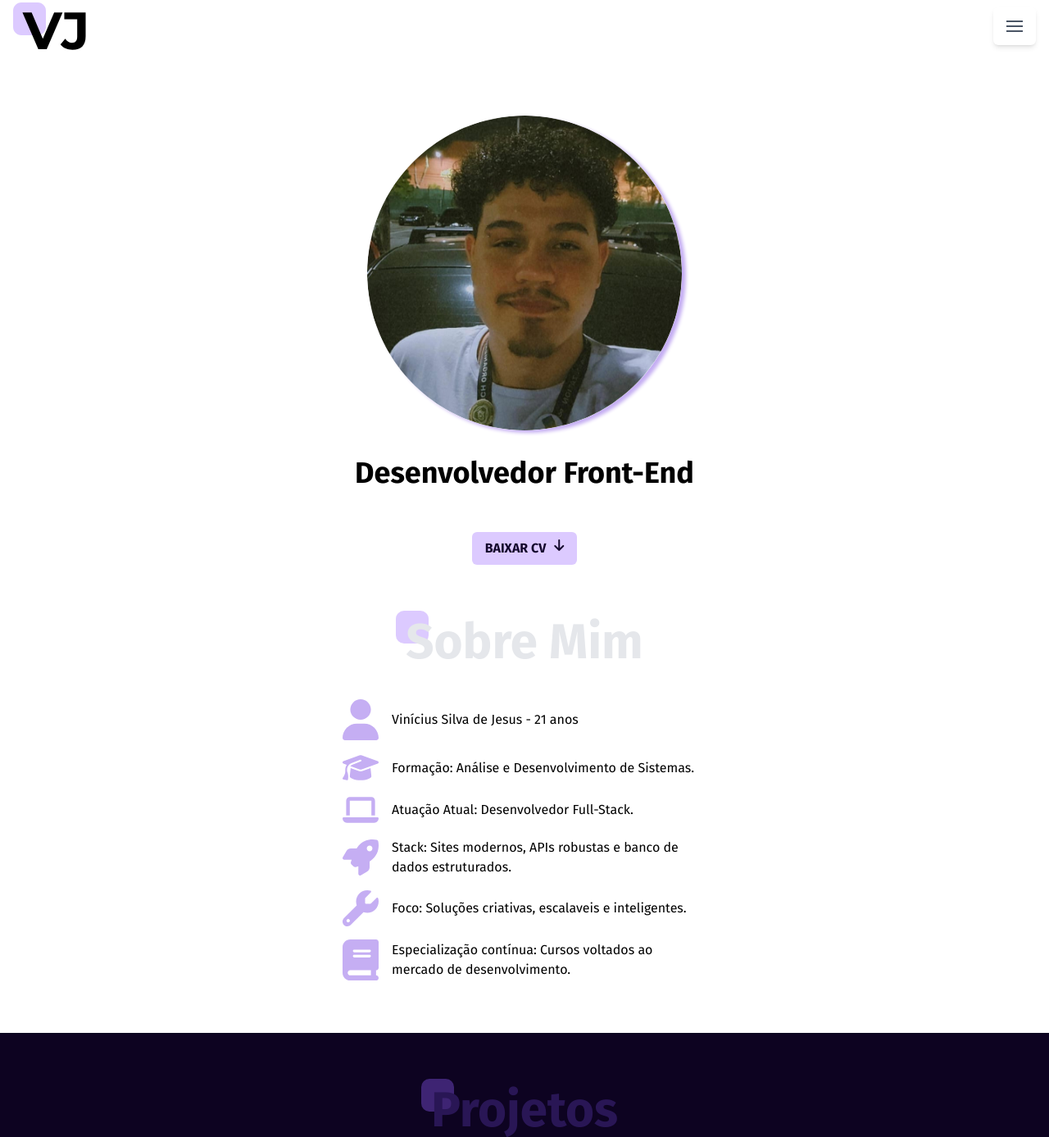
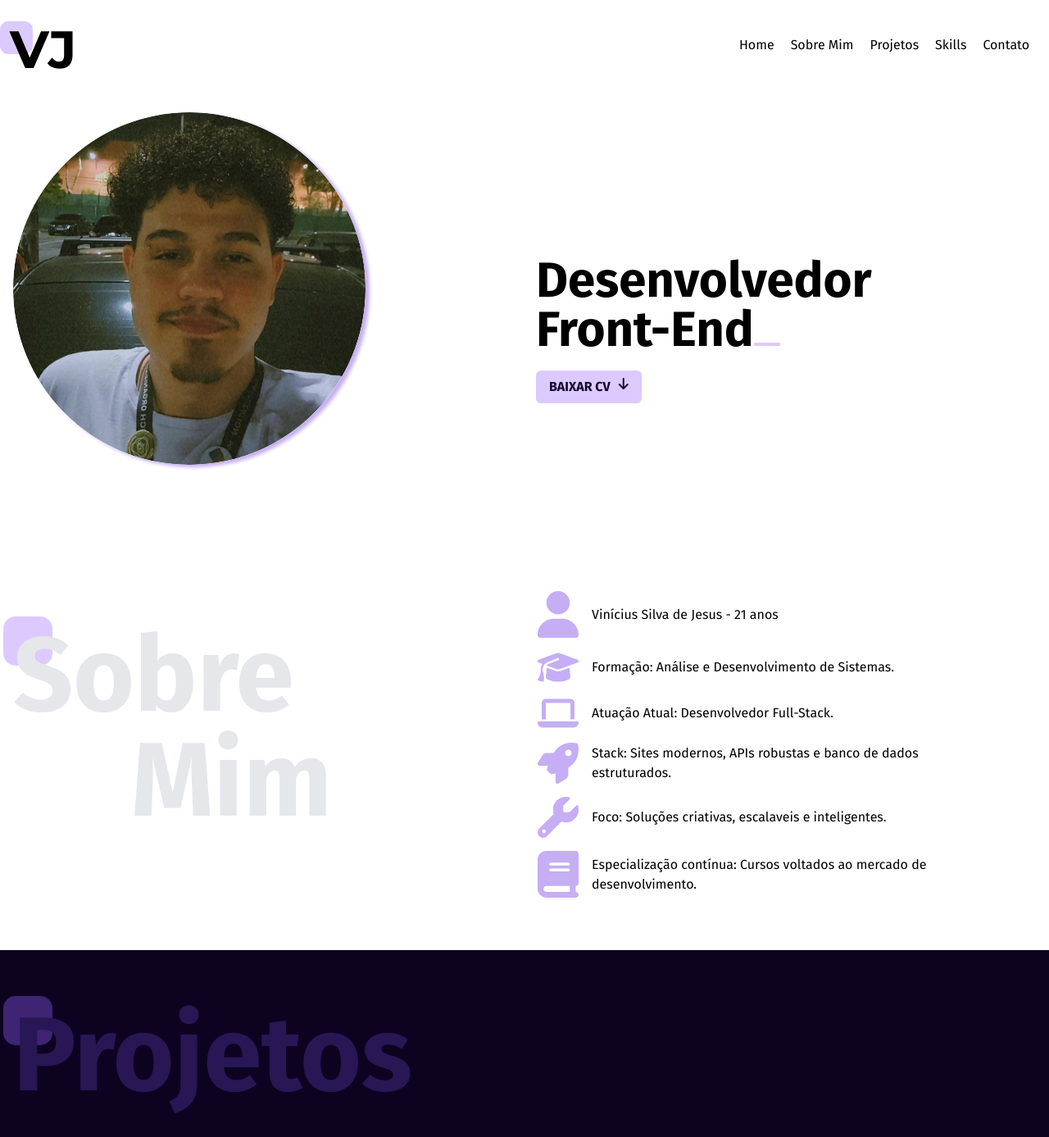
Before and after one commit to ViniJesus/Portifolio, a website: page index.html in a window 1280 px wide. Shown: the part 13-1400 px from the top of the page at 82% size. Drawn offline with Linux system fonts and the light colour scheme.

Commit message:
Estilização até projetos

```diff
--- a/index.html
+++ b/index.html
@@ -15,13 +15,16 @@
     />
   </head>
   <body class="min-h-screen font-sans">
-    <header class="container flex items-center justify-between p-4">
+    <header class="container flex items-center justify-between py-8 lg:px-0">
       <a href="./">
         <img src="src/img/Logo.svg" alt="Logo do portifolio" />
       </a>
 
-      <nav id="mobile-menu" class="animate-slide-in absolute top-17 right-4 z-50 hidden w-48 flex-col items-center gap-5 rounded-md bg-gray-100 p-6 shadow-lg transition-all">
-        <ul class="space-y-4">
+      <nav
+        id="mobile-menu"
+        class="max-lg:animate-slide-in z-50 hidden items-center gap-5 rounded-md p-6 transition-all max-lg:absolute max-lg:top-17 max-lg:right-4 max-lg:w-48 max-lg:bg-gray-100 max-lg:shadow-lg lg:block"
+      >
+        <ul class="space-y-4 lg:flex lg:flex-row lg:justify-between lg:gap-5 lg:space-y-0">
           <li><a href="#home" class="">Home</a></li>
           <li><a href="#sobre" class="">Sobre Mim</a></li>
           <li><a href="#projetos" class="">Projetos</a></li>
@@ -30,7 +33,7 @@
         </ul>
       </nav>
       <!-- Botão hamburguer -->
-      <button id="menu-btn" class="flex flex-col gap-1 rounded-t-md rounded-b-md bg-white px-4 py-4 shadow-md">
+      <button id="menu-btn" class="flex flex-col gap-1 rounded-t-md rounded-b-md bg-white px-4 py-4 shadow-md lg:hidden">
         <span class="h-0.5 w-5 bg-gray-600 transition-all"></span>
         <span class="h-0.5 w-5 bg-gray-600 transition-all"></span>
         <span class="h-0.5 w-5 bg-gray-600 transition-all"></span>
@@ -38,47 +41,52 @@
     </header>
 
     <!-- Intro -->
-    <main class="container mt-16 flex flex-col items-center justify-center gap-8">
-      <img class="shadow-roxo-200 mx-auto w-96 rounded-full shadow-[5px_3px_4px]" src="src/img/imagem-intro1.jpg" alt="Foto de Perfil" />
-      <h1 class="text-center text-4xl font-bold">Desenvolvedor Front-End</h1>
-      <button class="button">
-        Baixar CV
-        <i class="fa-solid text-roxo-900 fa-arrow-down animate-bounce"></i>
-      </button>
+    <main class="container mt-16 flex flex-col items-center justify-center gap-8 lg:flex-row lg:justify-start lg:gap-52">
+      <img class="shadow-roxo-200 animate-jump mx-auto w-96 rounded-full shadow-[5px_3px_4px] lg:mx-0 lg:h-[430px] lg:w-[430px]" src="src/img/imagem-intro1.jpg" alt="Foto de Perfil" />
+      <div>
+        <h1 class="text-center text-4xl font-bold lg:max-w-md lg:text-left lg:text-6xl">Desenvolvedor Front-End<span class="bg-roxo-100 animate-blink hidden h-1 w-8 lg:inline-block"></span></h1>
+        <button class="button mx-auto lg:mx-0">
+          Baixar CV
+          <i class="fa-solid text-roxo-900 fa-arrow-down animate-bounce"></i>
+        </button>
+      </div>
     </main>
 
     <!-- Sobre Mim -->
     <section class="container mt-16" id="sobre">
-      <div class="flex flex-col items-center justify-center">
+      <div class="flex flex-col items-center justify-center lg:flex-row lg:justify-start lg:gap-48">
         <div class="relative">
-          <img class="absolute -top-2 -left-3 -z-10 w-10" src="src/img/quadrado_deco.svg" alt="Quadrado de decoração da pagina" />
-          <h1 class="text-6xl font-bold text-gray-200">Sobre Mim</h1>
+          <img class="absolute -top-2 -left-3 -z-10 max-lg:w-10" src="src/img/quadrado_deco.svg" alt="Quadrado de decoração da pagina" />
+          <h1 class="text-6xl font-bold text-gray-200 lg:max-w-md lg:text-9xl">
+            Sobre
+            <span class="lg:ml-36">Mim</span>
+          </h1>
         </div>
         <div class="mt-10">
           <ul class="flex flex-col gap-4">
             <li class="flex items-center gap-4">
-              <img class="w-11" src="src/img/user.svg" alt="Icone de Usuario" />
-              <p class="max-w-sm">Vinícius Silva de Jesus - 21 anos</p>
+              <img class="max-lg:w-11" src="src/img/user.svg" alt="Icone de Usuario" />
+              <p class="max-w-sm lg:max-w-md">Vinícius Silva de Jesus - 21 anos</p>
             </li>
             <li class="flex items-center gap-4">
-              <img class="w-11" src="src/img/chapeu.svg" alt="Icone de Usuario" />
-              <p class="max-w-sm">Formação: Análise e Desenvolvimento de Sistemas.</p>
+              <img class="max-lg:w-11" src="src/img/chapeu.svg" alt="Icone de Usuario" />
+              <p class="max-w-sm lg:max-w-md">Formação: Análise e Desenvolvimento de Sistemas.</p>
             </li>
             <li class="flex items-center gap-4">
-              <img class="w-11" src="src/img/notebook.svg" alt="Icone de Usuario" />
-              <p class="max-w-sm">Atuação Atual: Desenvolvedor Full-Stack.</p>
+              <img class="max-lg:w-11" src="src/img/notebook.svg" alt="Icone de Usuario" />
+              <p class="max-w-sm lg:max-w-md">Atuação Atual: Desenvolvedor Full-Stack.</p>
             </li>
             <li class="flex items-center gap-4">
-              <img class="w-11" src="src/img/rocket.svg" alt="Icone de Usuario" />
-              <p class="max-w-sm">Stack: Sites modernos, APIs robustas e banco de dados estruturados.</p>
+              <img class="max-lg:w-11" src="src/img/rocket.svg" alt="Icone de Usuario" />
+              <p class="max-w-sm lg:max-w-md">Stack: Sites modernos, APIs robustas e banco de dados estruturados.</p>
             </li>
             <li class="flex items-center gap-4">
-              <img class="w-11" src="src/img/wrench-solid 1.svg" alt="Icone de Usuario" />
-              <p class="max-w-sm">Foco: Soluções criativas, escalaveis e inteligentes.</p>
+              <img class="max-lg:w-11" src="src/img/wrench-solid 1.svg" alt="Icone de Usuario" />
+              <p class="max-w-sm lg:max-w-md">Foco: Soluções criativas, escalaveis e inteligentes.</p>
             </li>
             <li class="flex items-center gap-4">
-              <img class="w-11" src="src/img/book-solid 1.svg" alt="Icone de Usuario" />
-              <p class="max-w-sm">Especialização contínua: Cursos voltados ao mercado de desenvolvimento.</p>
+              <img class="max-lg:w-11" src="src/img/book-solid 1.svg" alt="Icone de Usuario" />
+              <p class="max-w-sm lg:max-w-md">Especialização contínua: Cursos voltados ao mercado de desenvolvimento.</p>
             </li>
           </ul>
         </div>
@@ -89,16 +97,16 @@
     <div class="bg-roxo-950 mt-16">
       <section class="container mx-auto px-4 py-16" id="projetos">
         <!-- Título -->
-        <div class="flex flex-col items-center">
+        <div class="flex flex-col items-center lg:flex-row">
           <div class="relative">
-            <img class="absolute -top-2 -left-3 w-10" src="src/img/quadrado_projetos.svg" alt="Quadrado de decoração da página" />
-            <h1 class="text-roxo-800 relative text-6xl font-bold sm:text-5xl md:text-6xl">Projetos</h1>
+            <img class="absolute -top-2 -left-3 max-lg:w-10" src="src/img/quadrado_projetos.svg" alt="Quadrado de decoração da página" />
+            <h1 class="text-roxo-800 relative text-6xl font-bold lg:text-9xl">Projetos</h1>
           </div>
         </div>
 
         <!-- Card de Projeto -->
         <div class="mt-16 px-4">
-          <div class="grid snap-x snap-mandatory auto-cols-[80%] grid-flow-col gap-6 overflow-x-auto pb-4 sm:auto-cols-[60%] md:auto-cols-[40%]">
+          <div class="grid snap-x snap-mandatory auto-cols-[80%] grid-flow-col gap-6 overflow-x-auto pb-4 sm:auto-cols-[60%] md:auto-cols-[40%] lg:flex lg:justify-between *:lg:max-w-sm">
             <!-- Card Projeto -->
             <div class="bg-roxo-925 flex snap-center flex-col overflow-hidden rounded-xl shadow-xl">
               <img class="h-48 w-full object-cover sm:h-64" src="src/img/lifesurf.png" alt="Imagem da Home do Projeto Life Surf" />
@@ -267,7 +275,7 @@
           </div>
         </div>
         <form id="contato-form" class="mt-10 w-full space-y-4">
-          <div class="flex flex-col gap-4 space-y-4">
+          <div class="flex flex-col space-y-4 md:gap-4">
             <div class="flex w-full flex-col">
               <label for="name" class="text-base text-gray-950">Nome</label>
               <input class="input" type="text" id="name" name="name" />
--- a/src/css/input.css
+++ b/src/css/input.css
@@ -1,4 +1,4 @@
-@import "tailwindcss";
+@import 'tailwindcss';
 
 @theme {
   --color-roxo-50: #f8f5ff;
@@ -17,10 +17,10 @@
   --color-roxo-925: #180a35;
   --color-roxo-950: #0d0321;
 
-  --font-sans: "Fira Sans", "Roboto", "Open Sans", sans-serif;
+  --font-sans: 'Fira Sans', 'Roboto', 'Open Sans', sans-serif;
 
   --animate-blink: blink 1s step-start infinite;
-  --animate-jump: jump 4s ease-in-out infinite;
+  --animate-jump: jump 5s ease-in-out infinite;
   --animate-slide-in: slideIn 0.4s ease-out forwards;
 }
 
@@ -59,7 +59,7 @@
   margin: 0 auto;
   padding: 0 0.5rem;
   max-width: 1400px;
-  @media (width >= 40 rem) {
+  @media (width >= 40rem) {
     padding: 0 1rem;
   }
 }
```
Also changed, not shown: src/css/output.css.
